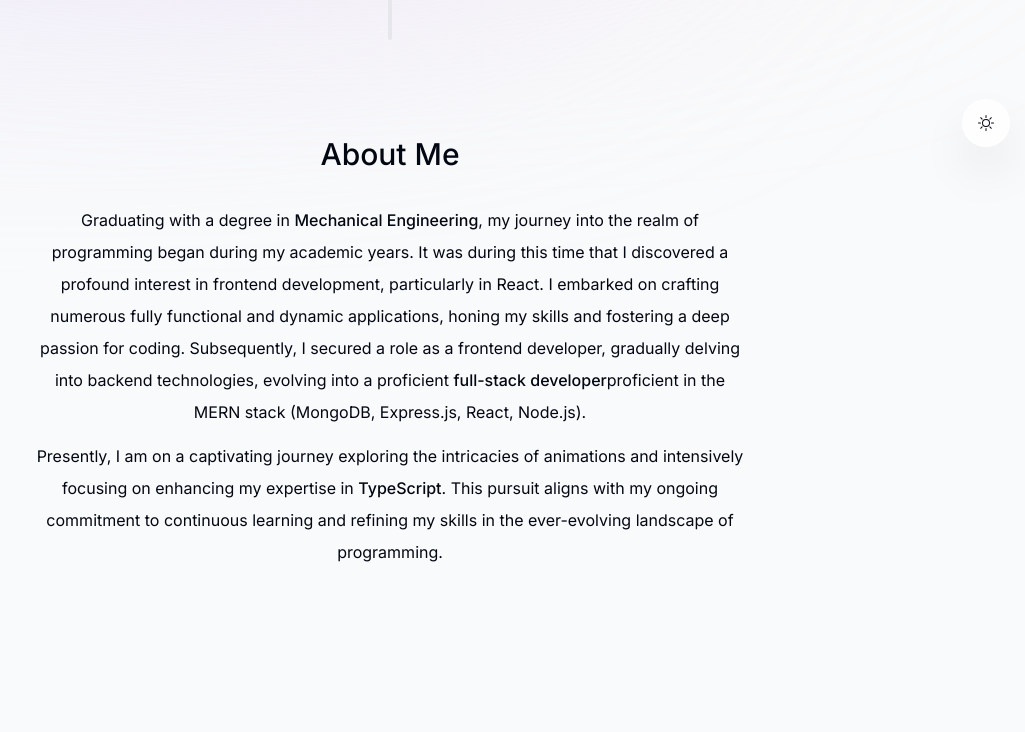
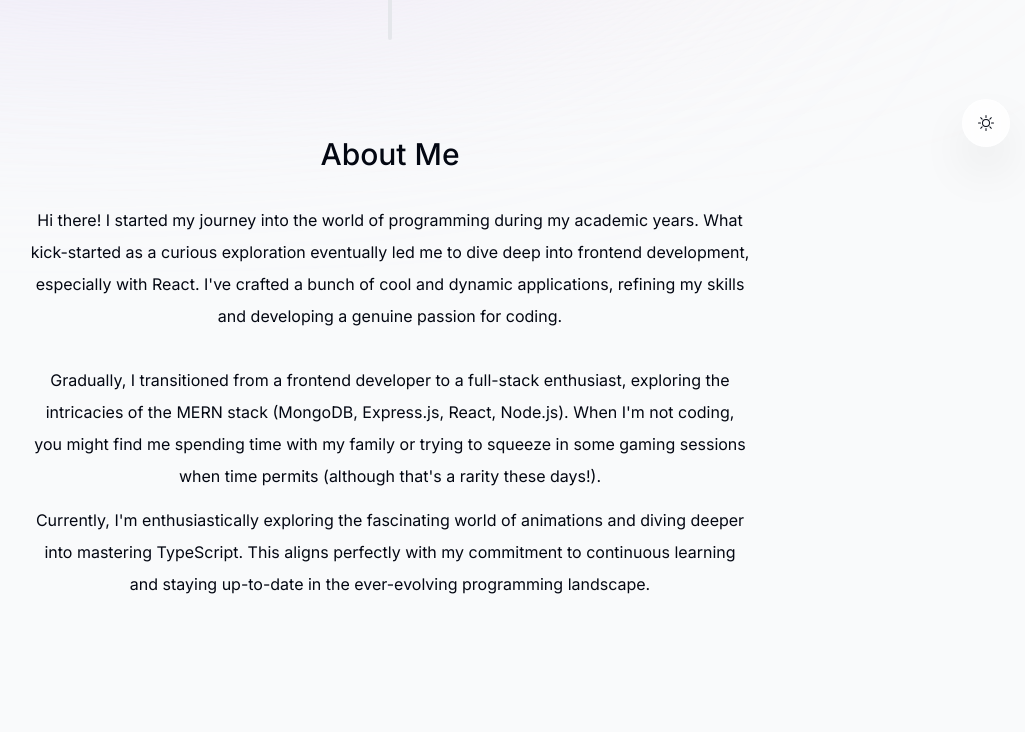
Before and after one commit to bigyanpatel/portfolio-next-2, a Next.js app: page / in a window 1280 px wide. Shown: the part 633-1365 px from the top of the page, without its empty margins (250-1275 px from the left). Built offline with nearby package versions, Linux system fonts and the light colour scheme; no server answers.

Commit message:
Feat: update about section

```diff
--- a/components/About.tsx
+++ b/components/About.tsx
@@ -20,27 +20,27 @@ export default function About() {
       <SectionHeading>About me</SectionHeading>
       <div className="mb-3">
         <p>
-          Graduating with a degree in{" "}
-          <span className="font-medium">Mechanical Engineering</span>, my
-          journey into the realm of programming began during my academic years.
-          It was during this time that I discovered a profound interest in
-          frontend development, particularly in React. I embarked on crafting
-          numerous fully functional and dynamic applications, honing my skills
-          and fostering a deep passion for coding. Subsequently, I secured a
-          role as a frontend developer, gradually delving into backend
-          technologies, evolving into a proficient{" "}
-          <span className="font-medium">full-stack developer</span>
-          proficient in the MERN stack (MongoDB, Express.js, React, Node.js).
+          Hi there! I started my journey into the world of programming during my
+          academic years. What kick-started as a curious exploration eventually
+          led me to dive deep into frontend development, especially with React.
+          I&apos;ve crafted a bunch of cool and dynamic applications, refining my
+          skills and developing a genuine passion for coding.
+          <br />
+          <br />
+          Gradually, I transitioned from a frontend developer to a full-stack
+          enthusiast, exploring the intricacies of the MERN stack (MongoDB,
+          Express.js, React, Node.js). When I&apos;m not coding, you might find me
+          spending time with my family or trying to squeeze in some gaming
+          sessions when time permits (although that&apos;s a rarity these days!).
         </p>
       </div>
 
       <div>
         <p>
-          Presently, I am on a captivating journey exploring the intricacies of
-          animations and intensively focusing on enhancing my expertise in{" "}
-          <span className="font-medium">TypeScript</span>. This pursuit aligns
-          with my ongoing commitment to continuous learning and refining my
-          skills in the ever-evolving landscape of programming.
+          Currently, I&apos;m enthusiastically exploring the fascinating world of
+          animations and diving deeper into mastering TypeScript. This aligns
+          perfectly with my commitment to continuous learning and staying
+          up-to-date in the ever-evolving programming landscape.
         </p>
       </div>
     </motion.section>
```
